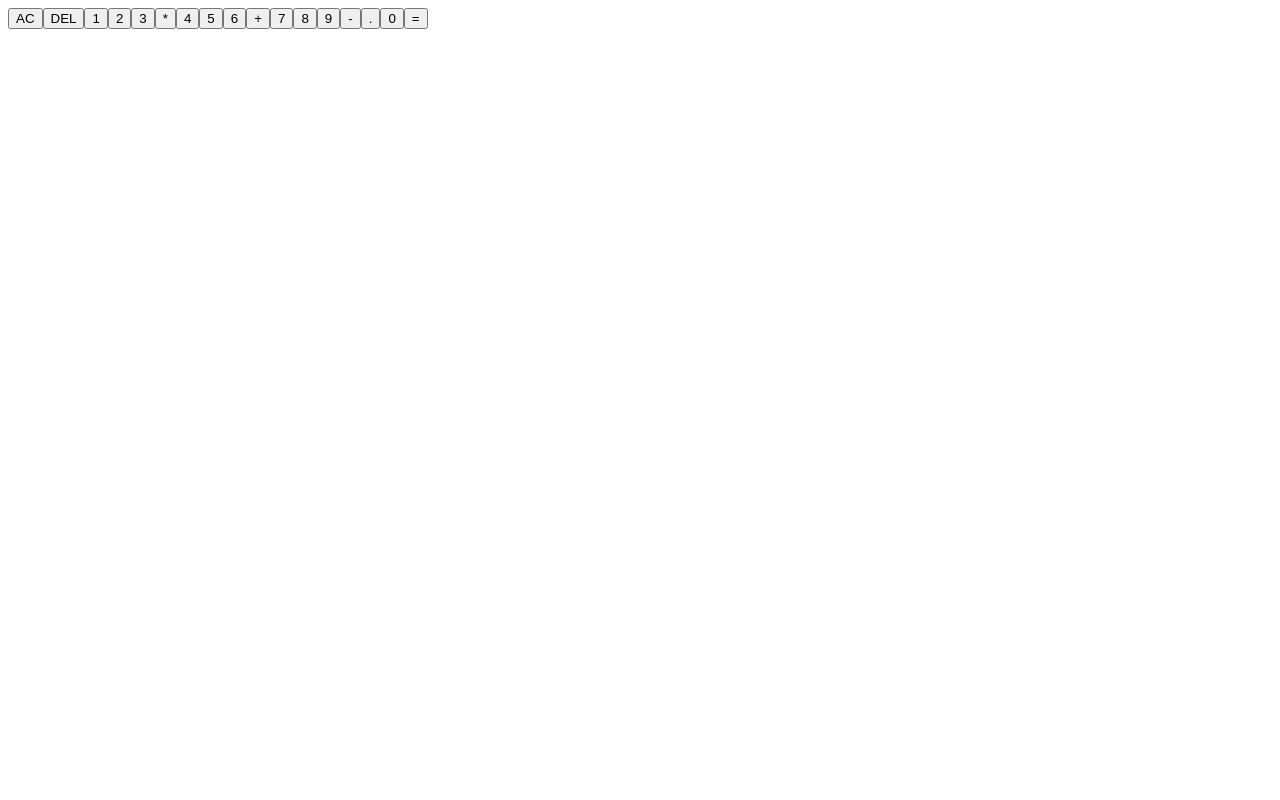
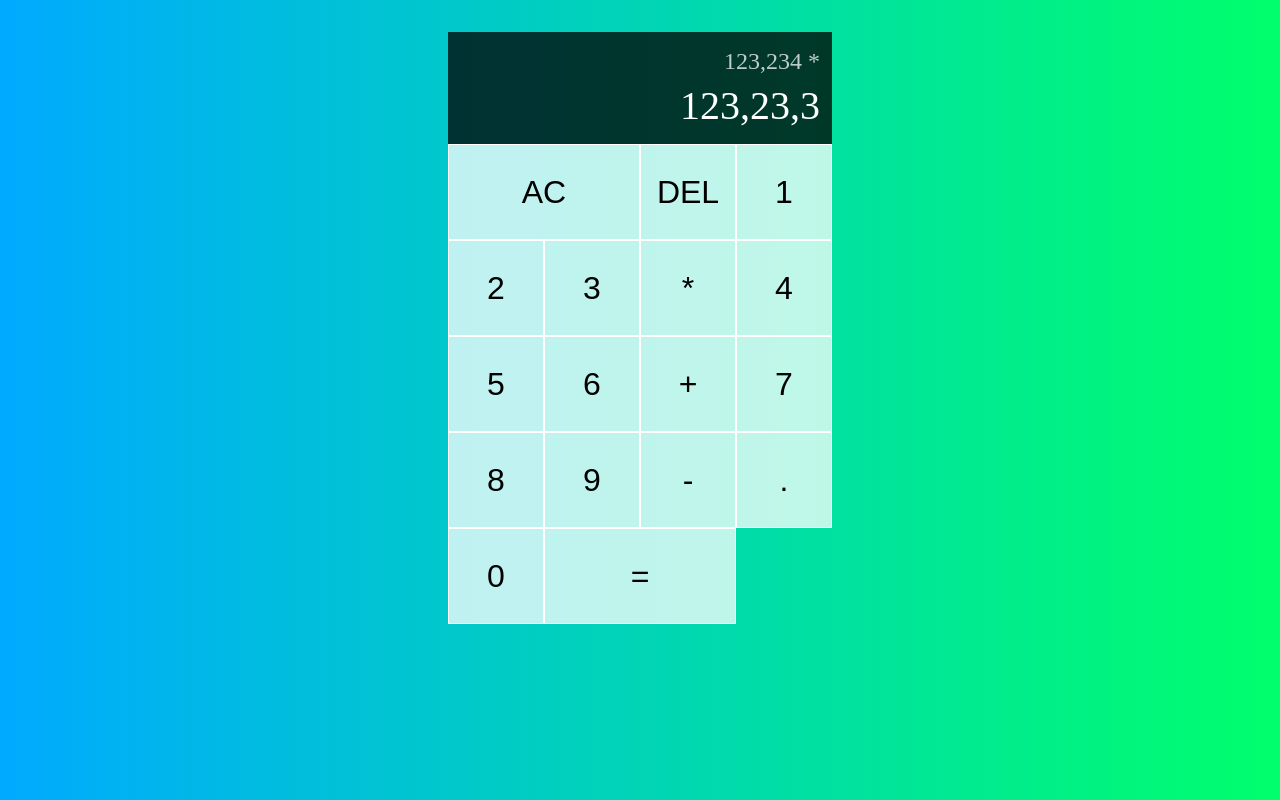
Before and after one commit to Josssiiiah/react-calculator, a React (Create React App) app: page / in a window 1280 px wide. Built offline with nearby package versions, Linux system fonts and the light colour scheme.

Commit message:
CSS Styling

```diff
--- a/src/App.js
+++ b/src/App.js
@@ -1,9 +1,11 @@
+import "./styles.css"
+
 function App() {
   return (
-    <div className="App">
+    <div className="calculator-grid">
       <div className='output'>
-        <div className='previous-operand'></div>
-        <div className='current-operand'></div>
+        <div className='previous-operand'>123,234 * </div>
+        <div className='current-operand'> 123,23,3</div>
 
       </div>
       <button className='span-two'>AC</button>
--- /dev/null
+++ b/src/styles.css
@@ -0,0 +1,56 @@
+*,
+*::before,
+*::after {
+  box-sizing: border-box;
+}
+
+body {
+  margin: 0;
+  background: linear-gradient(to right, #00aaff, #00ff6c);
+}
+
+.calculator-grid {
+  display: grid;
+  margin-top: 2rem;
+  justify-content: center;
+  grid-template-columns: repeat(4, 6rem);
+  grid-template-rows: minmax(7rem, auto) repeat(5, 6rem);
+}
+
+.calculator-grid > button {
+  cursor: pointer;
+  font-size: 2rem;
+  border: 1px solid white;
+  outline: none;
+  background-color: rgba(255, 255, 255, 0.75);
+}
+
+.calculator-grid > button:hover,
+.calculator-grid > button:focus {
+  background-color: rgba(255, 255, 255, 0.9);
+}
+
+.span-two {
+  grid-column: span 2;
+}
+
+.output {
+  grid-column: 1 / -1;
+  background-color: rgba(0, 0, 0, 0.75);
+  display: flex;
+  flex-direction: column;
+  align-items: flex-end;
+  justify-content: space-around;
+  padding: 0.75rem;
+  word-wrap: break-word;
+  word-break: break-all;
+}
+
+.output .previous-operand {
+  color: rgba(255, 255, 255, 0.75);
+  font-size: 1.5rem;
+}
+.output .current-operand {
+  color: white;
+  font-size: 2.5rem;
+}
```
